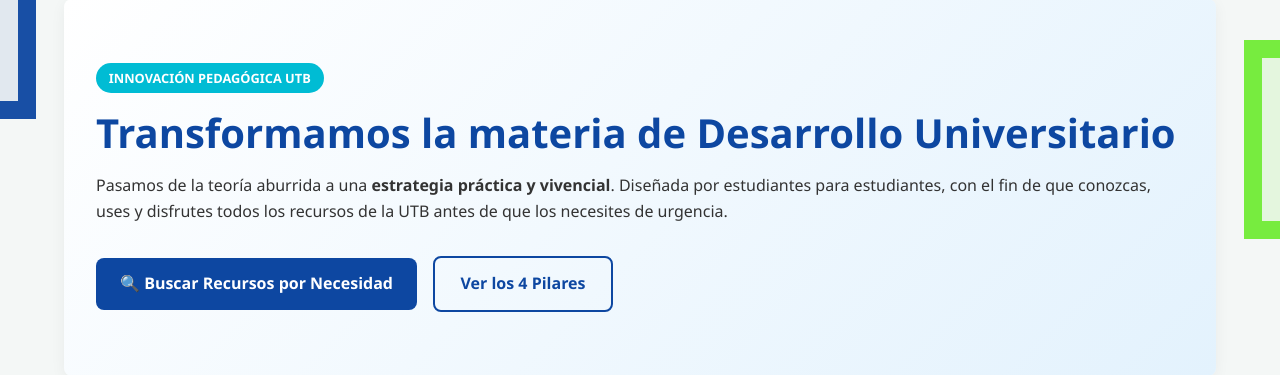
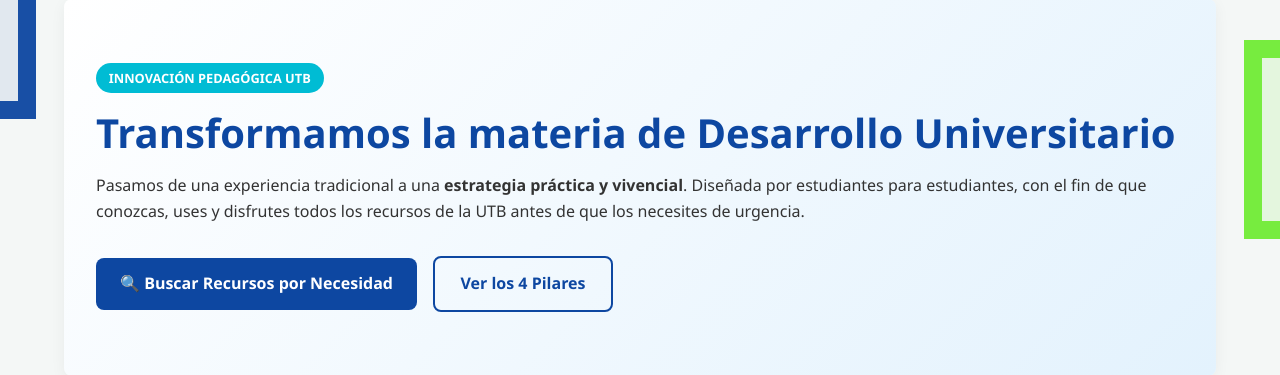
Before and after one commit to LuisFelipe634/Innovation_Proyect-main, a Flask app: page / in a window 1280 px wide. Shown: the part 120-495 px from the top of the page. Run offline with Flask 3, Linux system fonts and the light colour scheme.

Commit message:
UpdateIndex

```diff
--- a/templates/index.html
+++ b/templates/index.html
@@ -34,7 +34,7 @@
             <div class="hero-left">
                 <span class="badge-new">Innovación Pedagógica UTB</span>
                 <h1>Transformamos la materia de Desarrollo Universitario</h1>
-                <p>Pasamos de la teoría aburrida a una <strong>estrategia práctica y vivencial</strong>. Diseñada por estudiantes para estudiantes, con el fin de que conozcas, uses y disfrutes todos los recursos de la UTB antes de que los necesites de urgencia.</p>
+                <p>Pasamos de una experiencia tradicional a una <strong>estrategia práctica y vivencial</strong>. Diseñada por estudiantes para estudiantes, con el fin de que conozcas, uses y disfrutes todos los recursos de la UTB antes de que los necesites de urgencia.</p>
                 <div class="hero-cta">
                     <a class="btn-primary" href="/services">🔍 Buscar Recursos por Necesidad</a>
                     <a class="btn-primary secondary" href="#propuesta">Ver los 4 Pilares</a>
```
